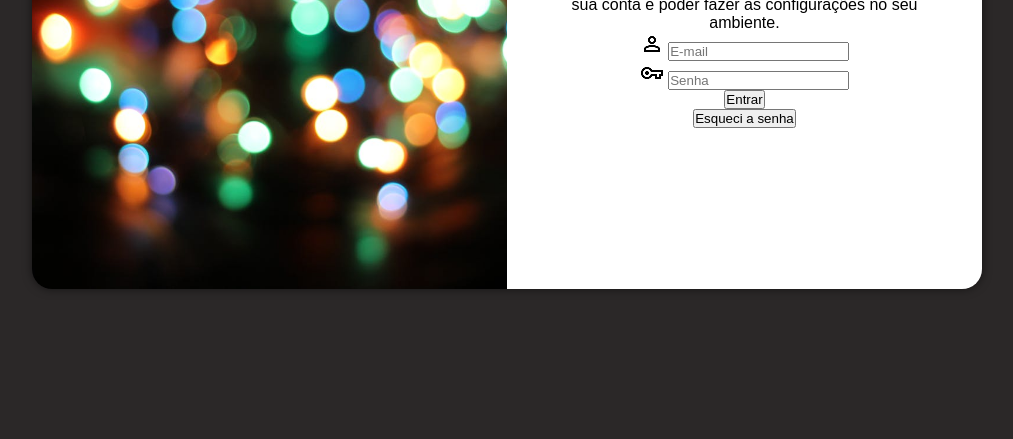
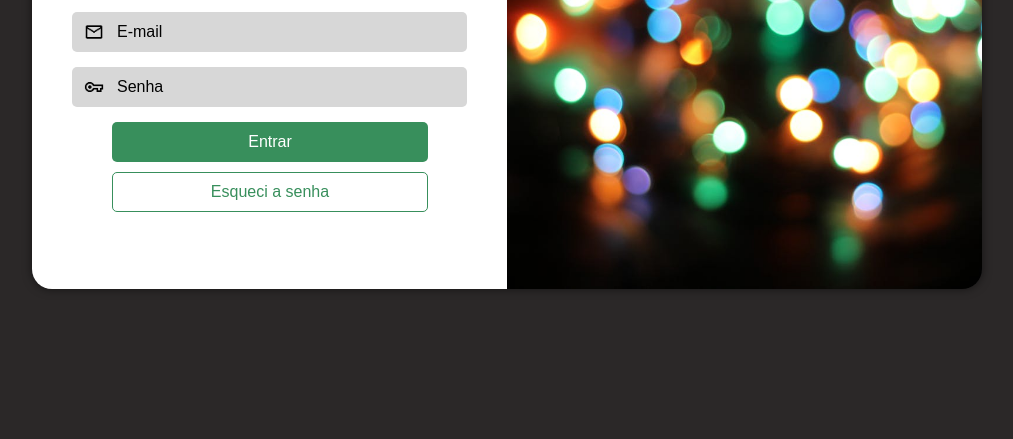
Before and after one commit to Jrds-121/projeto-login, a plain HTML site: page index.html in a window 1280 px wide. Shown: the part 361-800 px from the top of the page, without its empty margins (133-1146 px from the left). Drawn offline with Linux system fonts and the light colour scheme.

Commit message:
Finalização do projeto

```diff
--- a/estilos/media-query.css
+++ b/estilos/media-query.css
@@ -12,7 +12,6 @@ TV: < 1200px
     #login {
         width: 600px;
         height: 500px;
-
         flex-direction: row;
     }
 
@@ -31,13 +30,21 @@ TV: < 1200px
         padding: 40px;
     }
 
+    #formulario h1 {
+    margin-bottom: 20px;
+}
+
+    input[type=submit] {
+        margin-left: 35px;
+    }
+
 }
 
 @media screen and (min-width: 992px)  {
     #login {
         width: 950px;
         height: 500px;
-        flex-direction: row;
+        flex-direction: row-reverse;
     }
 
     #imagem {
@@ -55,4 +62,17 @@ TV: < 1200px
         padding: 40px;
     }
 
+    #formulario h1 {
+        font-size: 2.5rem;
+        margin-bottom: 20px;
+    }
+
+    #formulario p {
+        font-size: 1.2rem;
+    }
+
+    input[type=submit] {
+        margin-left: 40px;
+    }
+
 }
--- a/estilos/style.css
+++ b/estilos/style.css
@@ -15,17 +15,17 @@ body{
     position: absolute;
     top: 50%;
     left: 50%;
-    transform: translate(-50%, -50%);
     overflow: hidden;
 
-    width: 400px;
-    height: 600px;
+    width: 350px;
+    height: 550px;
     border-radius: 20px;
     box-shadow: 0px 0px 10px rgba(0, 0, 0, 0.538);
 
     display: flex;
     flex-direction: column;
 
+    transform: translate(-50%, -50%);
     transition: width 0.3s, height 0.3s;
     transition-timing-function: ease;
 }
@@ -35,11 +35,89 @@ body{
     background: url('../imagens/pexels-toushif-alam-167687199-16823326\ \(1\).jpg')  center/cover;
 }
 
-#formulario{
+#formulario {
     display: block;
-    text-align: center;
-    padding: 50px;
     height: 400px;
     background-color: white;
+    padding: 20px;
+}
 
+#formulario h1 {
+    text-align: center;
+    margin-bottom: 10px;
+    color: #2b6e47;
 }
+
+#formulario p {
+    text-align: justify;
+}
+
+
+.campo {
+    background-color: #ffffff;
+    height: 40px;
+    margin: 15px 0px;
+    background-color: rgb(215, 215, 215);
+    border-radius: 5px;
+}
+
+.sr-only {
+    position: absolute;
+    width: 1px;
+    height: 1px;
+    overflow: hidden;
+}
+
+.campo > input {
+    font-size: 1em;
+    height: 40px;
+    width: 100%;
+    border-radius: 5px;
+    border: none;
+    padding: 12px 12px 12px 45px
+}
+
+::placeholder {
+    color: #030303;
+}
+
+#iemail {
+    background: url("../imagens/mail.png") no-repeat;
+    background-position: 12px center;
+    background-size: 20px;
+}
+
+#isenha {
+    background: url("../imagens/key.png") no-repeat;
+    background-position: 12px center;
+    background-size: 20px;
+}
+
+input[type=submit] {
+    display: block;
+    font-size: 1em;
+    width: 80%;
+    height: 40px;
+    margin-left: 30px;
+    background-color: #388f5c;
+    color: white;
+    border: none;
+    border-radius: 5px;
+    cursor: pointer;
+}
+
+
+input[type=submit]:hover {
+    background-color: #2b6e47;
+}
+
+#xsenha {
+    margin-top: 10px;
+    background-color: #ffffff;
+    color: #388f5c;
+    border: 1px solid #388f5c;
+}
+
+#xsenha:hover{
+    background-color: #e1e1e1;
+}
--- a/index.html
+++ b/index.html
@@ -15,24 +15,18 @@
                 <h1>Login</h1>
                 <p>Seja bem-vindo(a) novamente. Faça login para acessar sua conta e poder fazer as configurações no seu ambiente.</p>
                 <form action="login.php " method="post" autocomplete="on">
-                    <p>
-                        <label for="iemail">
-                            <img src="imagens/person_24dp_E3E3E3_FILL0_wght400_GRAD0_opsz24.png" alt="Email">
-                        </label>
-                        <input type="email" id="iemail" name="email" placeholder="E-mail">
-                    </p>
-                    <p>
-                        <label for="isenha">
-                            <img src="imagens/vpn_key_24dp_00000_FILL0_wght400_GRAD0_opsz24.png" alt="Senha">
-                        </label>
-                        <input type="password" id="isenha" name="senha" placeholder="Senha" required>
-                    </p>
-                    <p>
+                    <div class="campo">
+                        <label for="iemail" class="sr-only">E-mail</label>
+                        <input type="email" id="iemail" name="email" placeholder="E-mail" autocomplete="email">
+                    </div>
+                    <div class="campo">
+                        <label for="isenha" class="sr-only">Senha</label>
+                        <input type="password" id="isenha" name="senha" placeholder="Senha" required autocomplete="current-password" minlength="8" maxlength="20">
+                    </div>
+                    <div>
                         <input type="submit" value="Entrar" id="entrar">
-                    </p>
-                    <p>
-                       <input type="submit" value="Esqueci a senha" id="xsenha">
-                    </p>
+                        <input type="submit" value="Esqueci a senha" id="xsenha">
+                    </div>
                 </form>
             </div>
         </section>
```
Also changed, not shown: imagens/key.png (renamed from imagens/vpn_key_24dp_00000_FILL0_wght400_GRAD0_opsz24.png), imagens/mail.png (added), imagens/person_24dp_E3E3E3_FILL0_wght400_GRAD0_opsz24.png (deleted).
